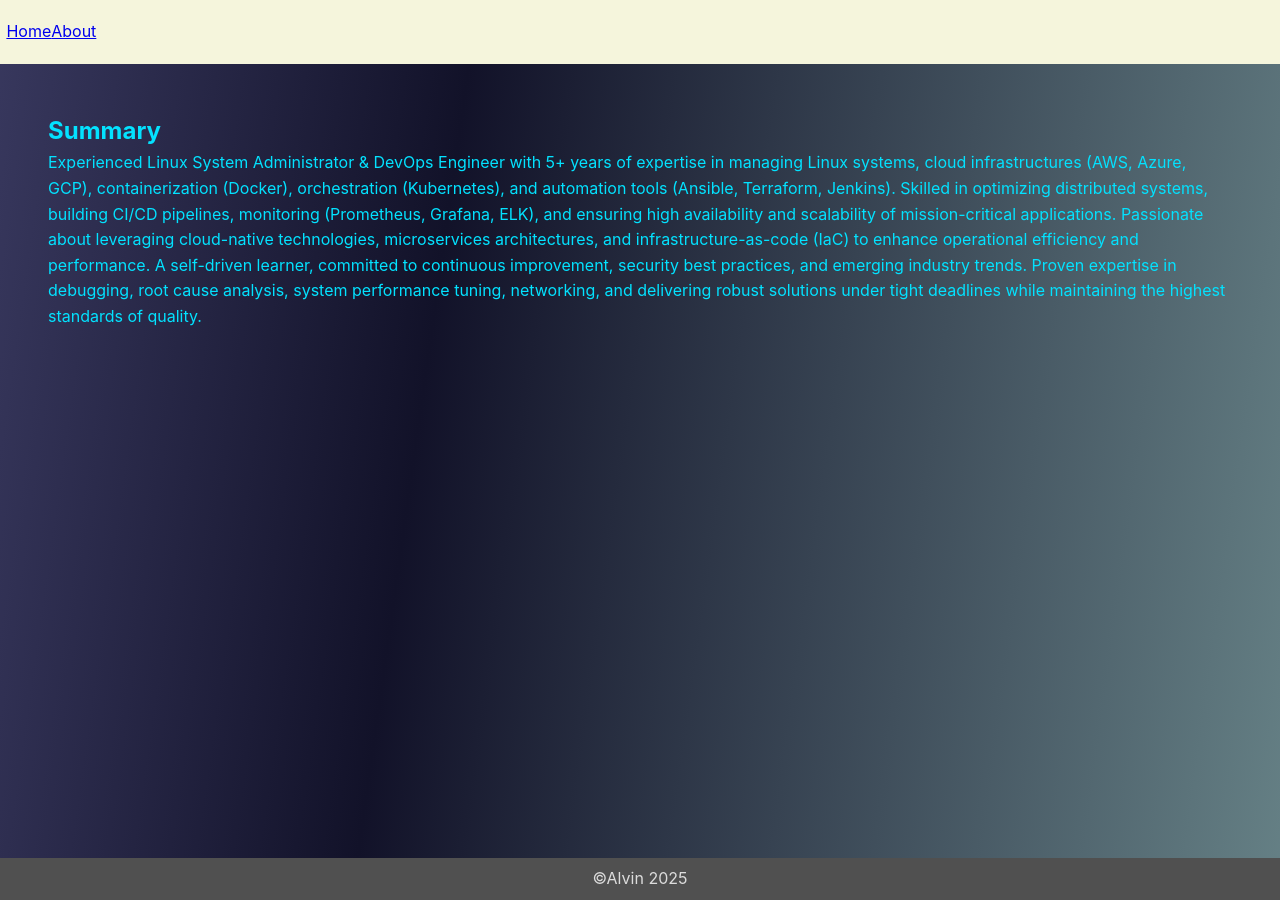
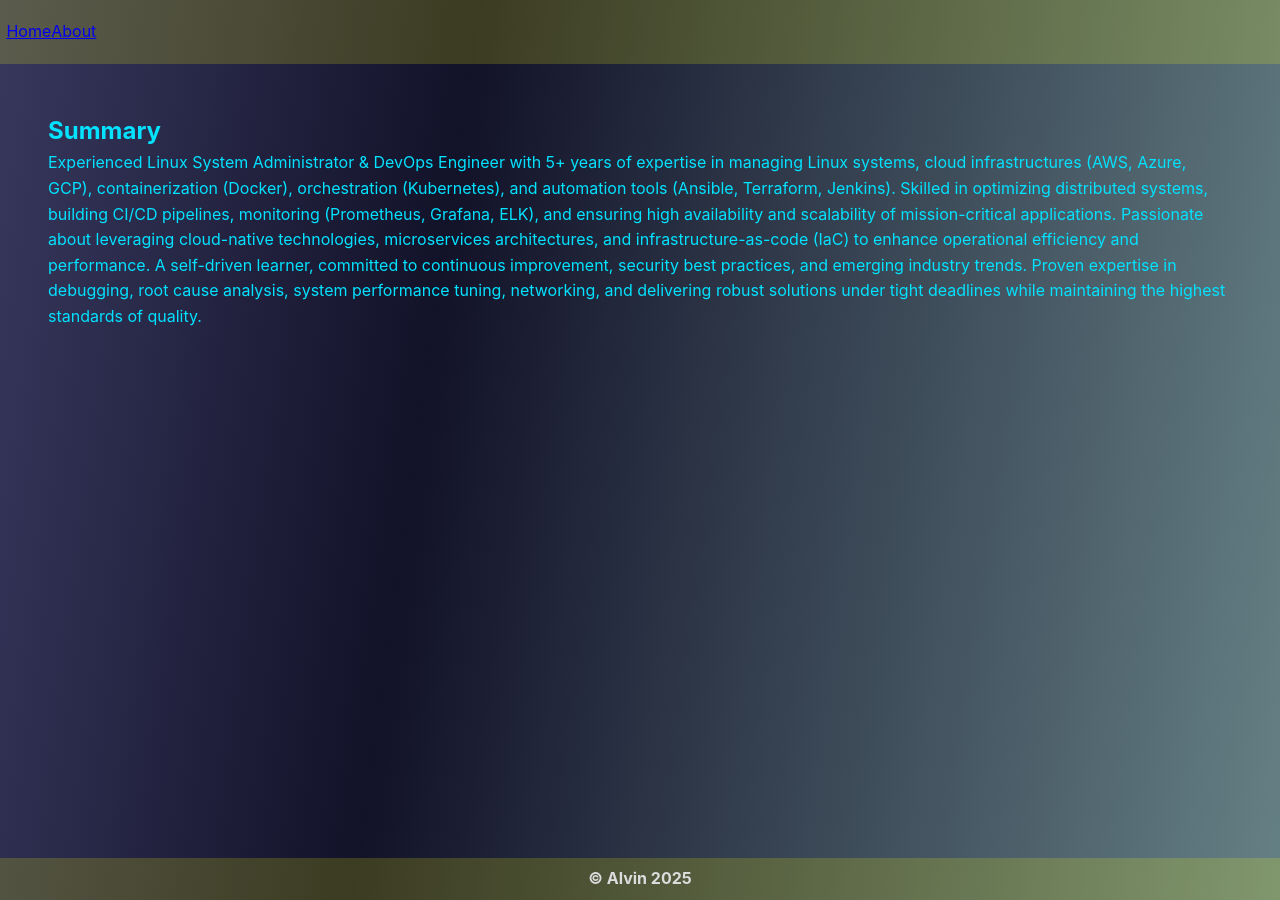
Before and after one commit to kunnoh/kunnoh.github.io, a Jekyll site: the page built from index.html, in a window 1280 px wide. Built offline with Jekyll 4.4.1, drawn with Linux system fonts in a browser that asks for light colours.

Commit message:
use main.scss

```diff
--- a/_includes/footer.html
+++ b/_includes/footer.html
@@ -1,3 +1,3 @@
 <footer>
-    <p>&copy;Alvin 2025</p>
+    <p><strong>&copy; Alvin 2025</strong></p>
 </footer>
--- a/_includes/header.html
+++ b/_includes/header.html
@@ -1,7 +1,9 @@
-<nav>
+<header class="row">
+  <nav class="row">
     {% for item in site.data.nav %}
       <a href="{{ item.link }}" {% if page.url == item.link %} class="current" {% endif %}>
         {{ item.name }}
       </a>
     {% endfor %}
   </nav>
+</header>
--- a/_sass/_main.scss
+++ b/_sass/_main.scss
@@ -31,3 +31,41 @@ body {
     color: aqua;
   }
 }
+.row{
+  display: flex;
+  flex-direction: row;
+}
+.col{
+  display: flex;
+  flex-direction: column;
+}
+
+header{
+    margin: 0;
+    padding: 0;
+    width: 100%;
+}
+nav{
+    background-color: rgba(255, 255, 2, 0.177);
+    color: saddlebrown;
+    height: 48px;
+    display: flex;
+    padding: .5em .4em;
+    align-items: center;
+    width: 100%;
+}
+main{
+    padding: 1em;
+}
+footer{
+    position: fixed;
+    display: flex;
+    justify-content: center;
+    align-items: center;
+    bottom: 0;
+    left: 0;
+    right: 0;
+    height: 42px;
+    background-color: rgba(255, 255, 2, 0.177);
+    color: rgb(220, 220, 220);
+}
--- a/assets/css/style.scss
+++ b/assets/css/style.scss
@@ -1,13 +1,19 @@
 ---
 ---
 @use "../../_sass/main";
+header{
+    margin: 0;
+    padding: 0;
+    width: 100%;
+}
 nav{
-    background-color: beige;
+    background-color: rgba(255, 255, 2, 0.177);
     color: saddlebrown;
     height: 48px;
     display: flex;
     padding: .5em .4em;
     align-items: center;
+    width: 100%;
 }
 main{
     padding: 1em;
@@ -21,6 +27,6 @@ footer{
     left: 0;
     right: 0;
     height: 42px;
-    background-color: rgb(80, 80, 80);
+    background-color: rgba(255, 255, 2, 0.177);
     color: rgb(220, 220, 220);
 }
```
Lines whose indentation alone changed are shown as unchanged.
